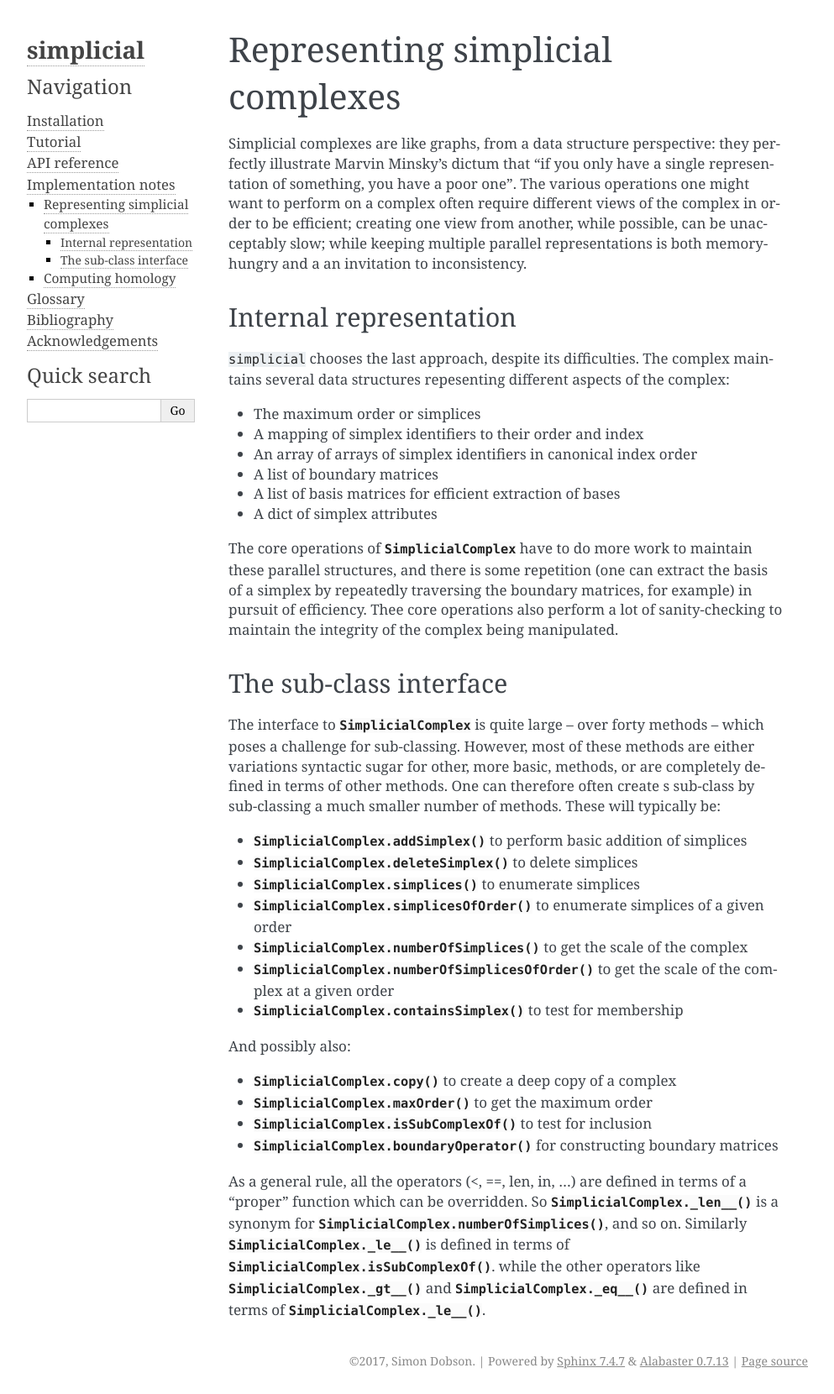
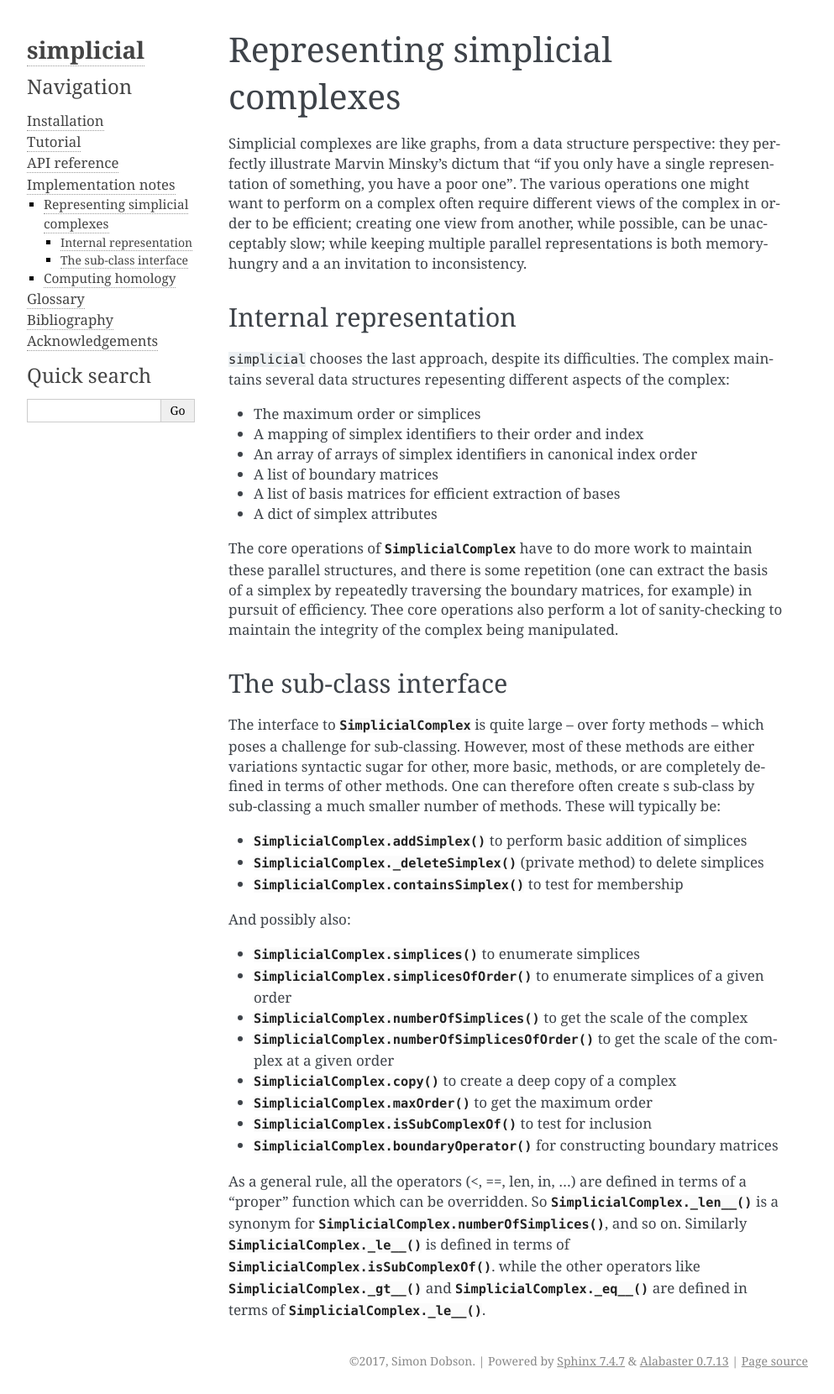
Before and after one commit to simoninireland/simplicial, a Sphinx documentation site: the page built from doc/implementation/simplicialcomplex.rst, in a window 1280 px wide. Shown: the whole page at 84% size, without its empty margins (148-1141 px from the left). Built offline with Sphinx 7.4.7, drawn with Linux system fonts in a browser that asks for light colours; some of the changed lines change nothing that is shown.

Commit message:
Changed description of sub-class interface

```diff
--- a/doc/implementation/simplicialcomplex.rst
+++ b/doc/implementation/simplicialcomplex.rst
@@ -50,7 +50,11 @@ sub-classing a much smaller number of methods. These will typically be:
 
 * :meth:`SimplicialComplex.addSimplex` to perform basic addition of simplices
 
-* :meth:`SimplicialComplex.deleteSimplex` to delete simplices
+* :meth:`SimplicialComplex._deleteSimplex` (private method) to delete simplices
+
+* :meth:`SimplicialComplex.containsSimplex` to test for membership
+
+And possibly also:
 
 * :meth:`SimplicialComplex.simplices` to enumerate simplices
 
@@ -60,10 +64,6 @@ sub-classing a much smaller number of methods. These will typically be:
 
 * :meth:`SimplicialComplex.numberOfSimplicesOfOrder` to get the scale of the
   complex at a given order
-
-* :meth:`SimplicialComplex.containsSimplex` to test for membership
-
-And possibly also:
 
 * :meth:`SimplicialComplex.copy` to create a deep copy of a complex
 
```
